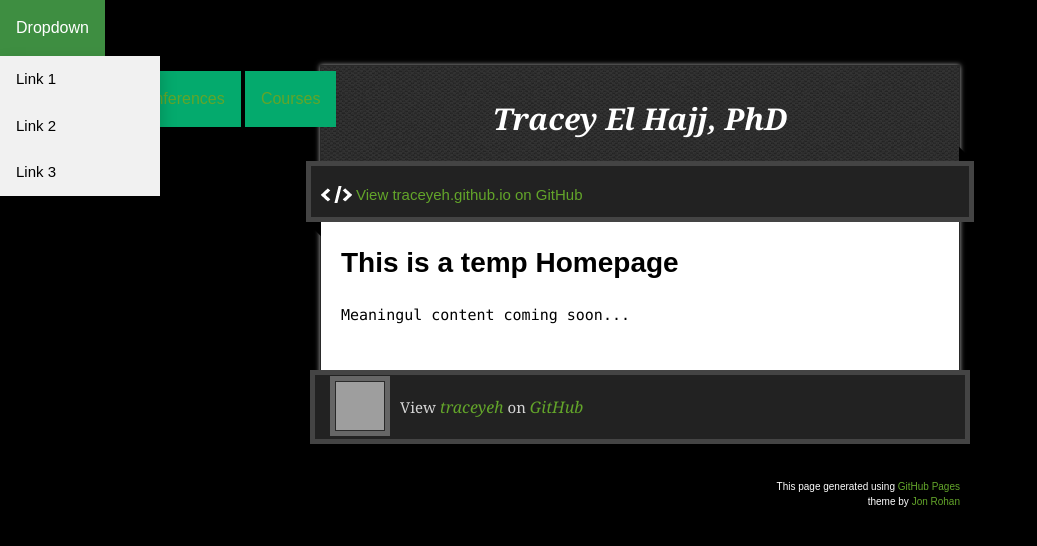
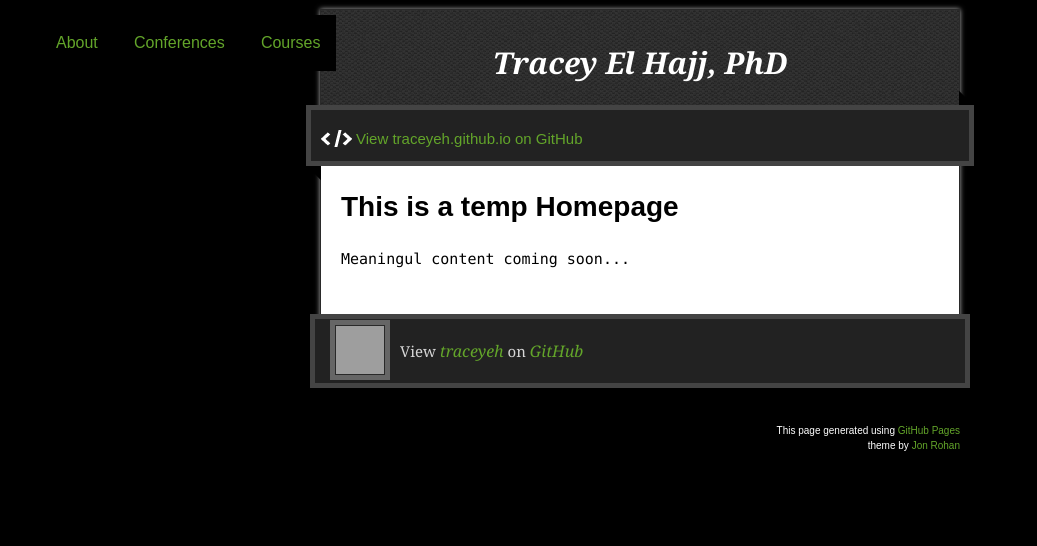
Before and after one commit to traceyeh/traceyeh.github.io, a Jekyll site: the page built from docs/index.md, in a window 1280 px wide. Shown: the top 546 px of the page, without its empty margins (0-1037 px from the left). Built offline with Jekyll 4.4.1, drawn with Linux system fonts in a browser that asks for light colours; the repository's description, which GitHub fills in, is left out; grey boxes are pictures that could not be loaded.

Commit message:
Work on dropdown

```diff
--- a/docs/_layouts/default.html
+++ b/docs/_layouts/default.html
@@ -17,17 +17,6 @@
 
 <body>
   <div class="nav">
-
-     <div class="dropdown">
-  <button class="dropbtn">Dropdown</button>
-  <div class="dropdown-content">
-    <a href="#">Link 1</a>
-    <a href="#">Link 2</a>
-    <a href="#">Link 3</a>
-  </div>
-</div>
-
-
     <nav>
       <ul>
         <li class="dropdown">
--- a/docs/_sass/jekyll-theme-time-machine.scss
+++ b/docs/_sass/jekyll-theme-time-machine.scss
@@ -32,7 +32,7 @@
 
 /*Drop down menu nav*/
 .dropbtn {
-  background-color: #04AA6D;
+  background-color: black;
   color: white;
   padding: 16px;
   font-size: 16px;
@@ -49,9 +49,9 @@
 .dropdown-content {
   display: none;
   position: absolute;
-  background-color: #f1f1f1;
+  background-color: #63a52a;
   min-width: 160px;
-  box-shadow: 0px 8px 16px 0px rgba(0,0,0,0.2);
+  box-shadow: 0px 8px 16px 0px rgb(99, 165, 42);
   z-index: 1;
 }
 
```
